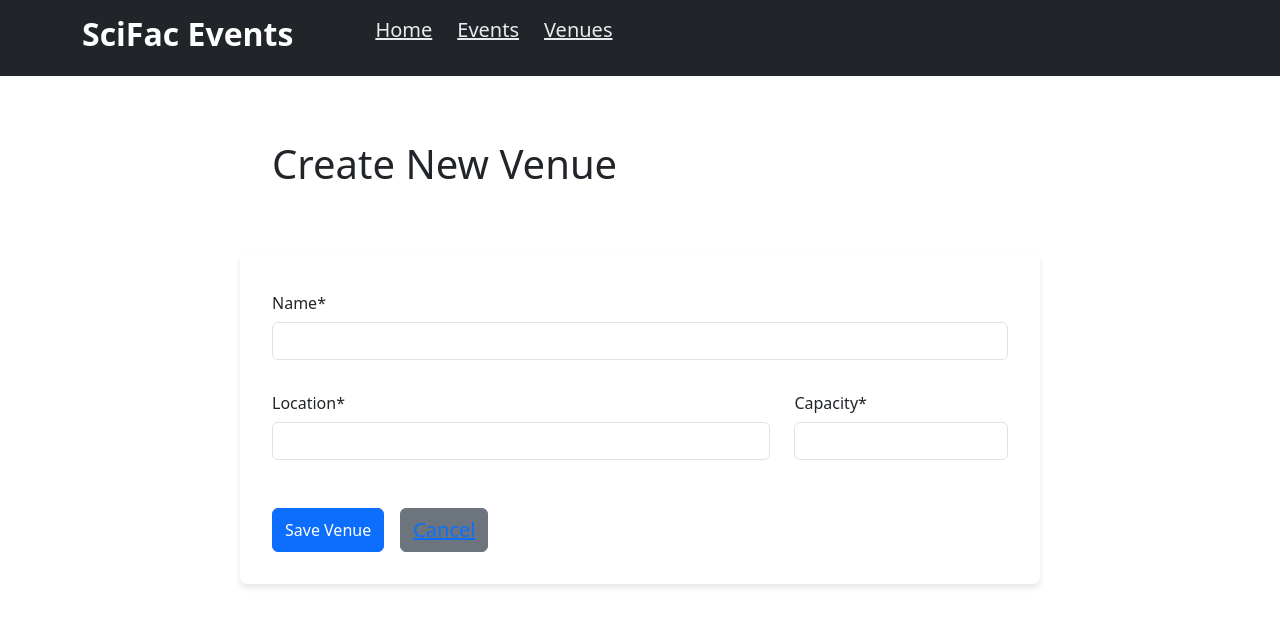
After one commit to 24232920/backend, a Node server app: page /venue/add in a window 1280 px wide. The commit adds this page. Shown: the top 627 px of the page. Run offline with Node 20, Linux system fonts and the light colour scheme; some libraries are stand-ins or nearby versions.

Commit message:
initial commit

```diff
--- a/public/stylesheets/style.css
+++ b/public/stylesheets/style.css
@@ -147,7 +147,7 @@ a {
   color: white;
   border: none;
   border-radius: 6px;
-  padding: 10px 15px;
+  padding: 8px 12px;
   font-size: 0.9rem;
   font-weight: 500;
   cursor: pointer;
@@ -163,3 +163,74 @@ a {
 .create-btn i {
   margin-right: 5px;
 }
+
+.save-btn {
+  background-color: #0d6efd;
+  color: white;
+  border: none;
+  border-radius: 6px;
+  padding: 8px 12px;
+  font-size: 0.9rem;
+  font-weight: 500;
+  cursor: pointer;
+  transition: background-color 0.3s;
+  position: absolute;
+}
+
+.save-btn:hover {
+  background-color: #0b5ed7;
+}
+
+.save-btn i {
+  margin-right: 5px;
+}
+
+.form-title {
+  max-width: 800px;
+  margin: 2rem auto;
+  padding: 2rem;
+  /* background-color: white; */
+  border-radius: 8px;
+  /* box-shadow: 0 4px 6px rgba(0, 0, 0, 0.1); */
+}
+
+.form-container {
+  max-width: 800px;
+  margin: 2rem auto;
+  padding: 2rem;
+  background-color: white;
+  border-radius: 8px;
+  box-shadow: 0 4px 6px rgba(0, 0, 0, 0.1);
+}
+
+/* Form Grid Layout */
+.form-grid {
+  display: grid;
+  grid-template-columns: 1fr 1fr;
+  gap: 1.5rem;
+}
+
+.form-grid-2 {
+  display: grid;
+  grid-template-columns: 7fr 3fr;
+  gap: 1.5rem;
+}
+
+/* Form Groups and Elements */
+.form-group {
+  display: flex;
+  flex-direction: column;
+}
+
+.form-group.full-width {
+  grid-column: 1 / -1;
+  /* Span across both columns */
+}
+
+/* Button Styling */
+.form-actions {
+  grid-column: 1 / -1;
+  display: flex;
+  gap: 1rem;
+  margin-top: 1.5rem;
+}
--- a/routes/index.js
+++ b/routes/index.js
@@ -7,18 +7,28 @@ router.get('/', function(req, res, next) {
   res.render('index', { title: 'Express' });
 });
 
+/* GET Event Form. */
+router.get('/event/add', function(req, res, next) {
+  res.render('eventform', { title: 'Express' });
+});
+
+/* GET Venue Form. */
+router.get('/venue/add', function(req, res, next) {
+  res.render('venueform', { title: 'Express' });
+});
+
 /* Handle Event Form */
 router.post('/event/add', async function(req, res, next) {
   const db = await connectToDB();
-  try{
-    req.body.eventTitle = req.body.eventTitle.trim();
-    req.body.eventDescription = req.body.eventDescription.trim();
-    req.body.eventDate = new Date(req.body.eventDate);
-    const result = await db.collection('events').insertOne(req.body);
-    res.status(200).json({ message: 'Event added successfully', eventId: result.insertedId });
-  } catch (error) {
-    console.error('Error adding event:', error);
-    res.status(500).json({ message: 'Error adding event' });
+  try {
+    req.body.numTickets = parseInt(req.body.numTickets);
+    req.body.terms = req.body.terms? true : false;
+    req.body.created_at = new Date();
+
+    let result = await db.collection("events").insertOne(req.body);
+    res.status(201).json({ id: result.insertedId });
+  } catch (err) {
+    res.status(500).json({ message: err.message });
   }
 });
 
@@ -28,6 +38,17 @@ router.get('/events', async function (req, res) {
     try {
         let results = await db.collection("events").find().toArray();
         res.render('events', { events: results });
+    } catch (err) {
+        res.status(500).json({ message: err.message });
+    }
+});
+
+/* Display all Venues */
+router.get('/venues', async function (req, res) {
+    const db = await connectToDB();
+    try {
+        let results = await db.collection("venues").find().toArray();
+        res.render('venues', { venues: results });
     } catch (err) {
         res.status(500).json({ message: err.message });
     }
--- a/views/events.ejs
+++ b/views/events.ejs
@@ -31,7 +31,7 @@
         <div class="container" mb-10>
             <div class="title">
                 <h1 class="title">All Events</h1>
-                <button type="submit" class="create-btn">Create Event</button>
+                <button type="submit" class="create-btn"><a href="/event/add">Create Event</a></button>
             </div>
         </div>
 
--- /dev/null
+++ b/views/venueform.ejs
@@ -0,0 +1,71 @@
+<!doctype html>
+<html lang="en">
+
+<head>
+    <meta charset="utf-8">
+    <meta name="viewport" content="width=device-width, initial-scale=1">
+    <title>SciFac Events</title>
+    <link rel='stylesheet' href='/stylesheets/style.css' />
+</head>
+
+<body>
+    <header class="main-header">
+        <div class="container">
+            <div class="title">
+                <h1 class="title">SciFac Events</h1>
+            </div>
+
+            <nav class="main-nav">
+                <ul>
+                    <li></li>
+                    <li></li>
+                    <li><a href="/">Home</a></li>
+                    <li><a href="/events">Events</a></li>
+                    <li><a href="/venues">Venues</a></li>
+                </ul>
+            </nav>
+        </div>
+    </header>
+
+    <main>
+        <link href="https://cdn.jsdelivr.net/npm/bootstrap@5.3.8/dist/css/bootstrap.min.css" rel="stylesheet"
+            integrity="sha384-sRIl4kxILFvY47J16cr9ZwB07vP4J8+LH7qKQnuqkuIAvNWLzeN8tE5YBujZqJLB" crossorigin="anonymous">
+
+        <div class="container" mb-10>
+            <h1 class="form-title">Create New Venue</h1>
+
+            <!-- =================== Venue Form =================== -->
+            <div class="form-container">
+                <form action="/venue/add" method="POST">
+                    <div class="form-group.full-width">
+                        <label for="venueName" class="col-sm-2 col-form-label">Name<span
+                                class="required">*</span></label>
+                        <input type="text" class="form-control" id="venueName" name="venueName" required>
+                        <br>
+                    </div>
+                    <div class="form-grid-2">
+                        <div class="form-group">
+                            <label for="venueLocation" class="col-sm-5 col-form-label">Location<span
+                                    class="required">*</span></label>
+                            <input type="text" class="form-control" id="venueLocation" name="venueLocation" required>
+                            <br>
+                        </div>
+
+                        <div class="form-group">
+                            <label for="venueCapacity" class="col-sm-5 col-form-label">Capacity<span
+                                    class="required">*</span></label>
+                            <input type="number" class="form-control" id="venueCapacity" name="venueCapacity" required>
+                        </div>
+                    </div>
+
+                    <div class="form-actions">
+                        <button type="submit" class="btn btn-primary">Save Venue</button>
+                        <button type="button" class="btn btn-secondary"><a href="/venues">Cancel</a></button>
+                    </div>
+                </form>
+            </div>
+        </div>
+    </main>
+</body>
+
+</html>
```
Also changed, not shown: views/eventform.ejs (+84 -11 lines), views/venues.ejs (added, +48 -0 lines).
